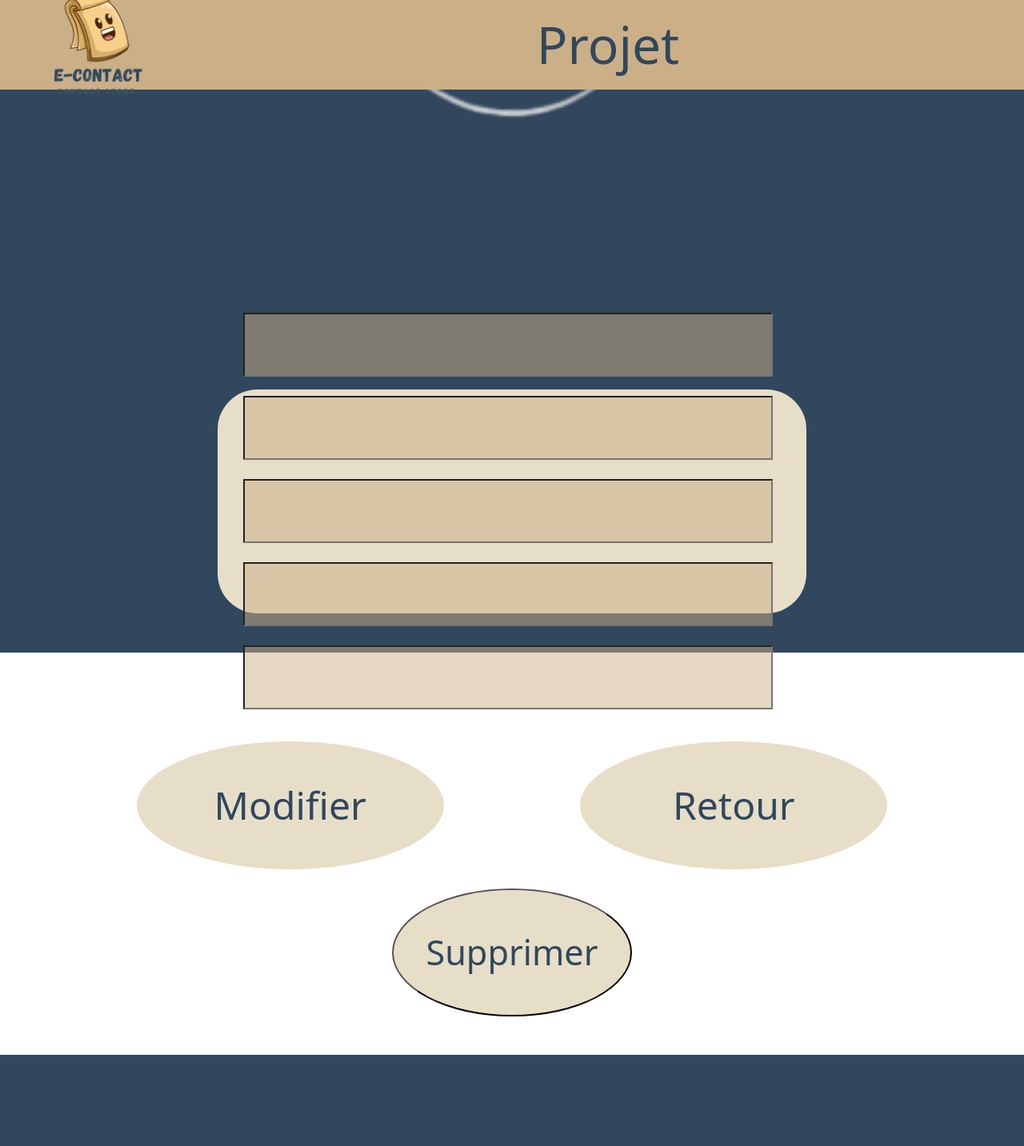
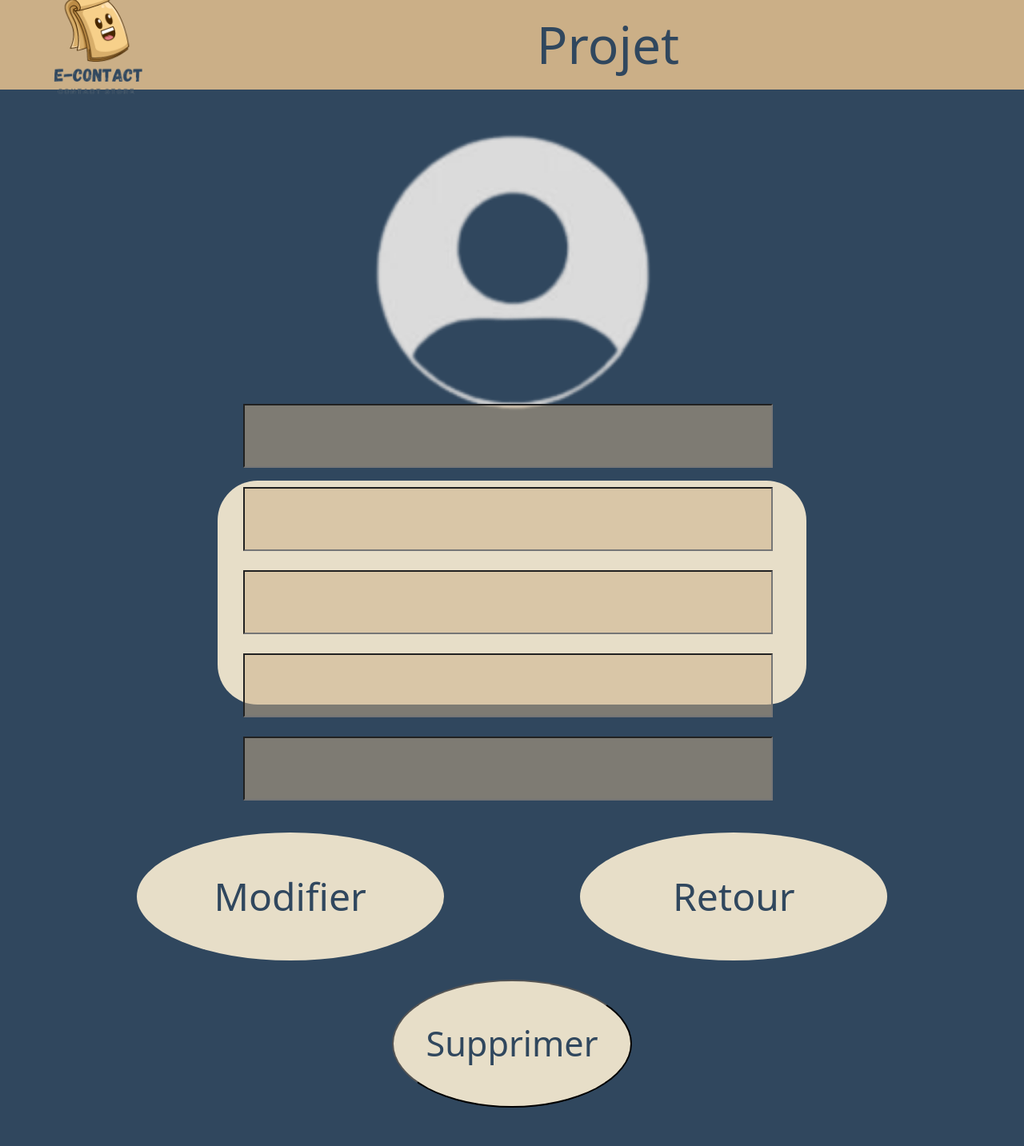
Before and after one commit to 080000101/NeomaProject, a Symfony app: template templates/contact/show.html.twig in a window 1280 px wide. Shown: the whole page at 80% size. Before the commit the page ends 1319 px from the top, so only its background shows below. Run offline with Twig, Linux system fonts and the light colour scheme; the template is opened without the code that fills it, so the values that code supplies are empty; style sheets or scripts are compiled from the project's sources; some libraries are stand-ins or nearby versions.

Commit message:
Finish CSS website

```diff
--- a/assets/styles/Contact.scss
+++ b/assets/styles/Contact.scss
@@ -213,7 +213,7 @@ input {
 .show-background{
     display: flex;
     flex-direction: column;
-    height: calc(100vh - $navbar-height);
+    height: 100%;
     justify-content: center;
     align-items: center;
     background-color: $main-color;
@@ -234,14 +234,22 @@ input {
 }
 
 .profil-logo {
+    width: 40%;
+    display: flex;
+    justify-content: center;
+    margin-top: 3rem;
+}
+
+.profil-picture {
+    width: 70%;
     height: auto;
-    width: 55%;
 }
 
 .show-title {
     font-size: 5rem;
     color: $secondary-color;
-    padding-bottom: 7rem;
+    padding-bottom: 4rem;
+    padding-top: 1rem;
 }
 
 .two-show-btn {
--- a/templates/contact/show.html.twig
+++ b/templates/contact/show.html.twig
@@ -6,7 +6,9 @@
 
     <div class="show-background">
 
-        <img class="profil-logo" src="{{ asset('build/images/profil-picture.png') }}" alt="ACME logo">
+        <div class="profil-logo">
+            <img class="profil-picture" src="{{ asset('build/images/profil-picture.png') }}" alt="ACME logo">
+        </div>
 
         <h1 class="show-title">{{ contact.firstname }} {{ contact.lastname }}</h1>
 
```
Also changed, not shown: assets/images/profil-picture.png, 1 other file.
